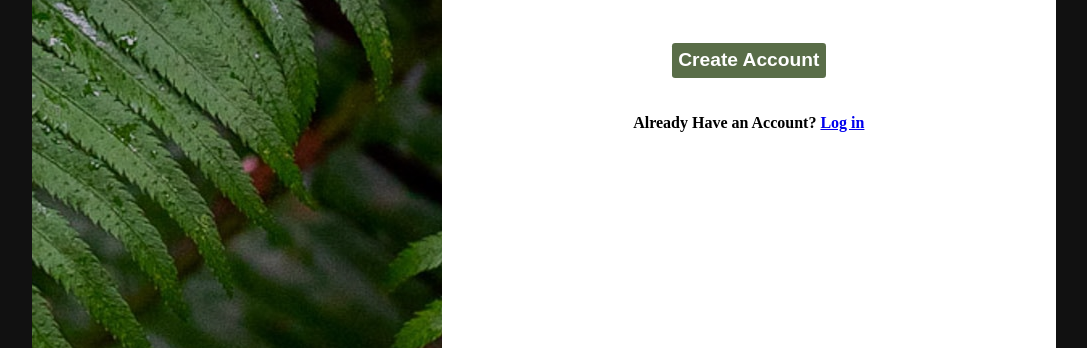
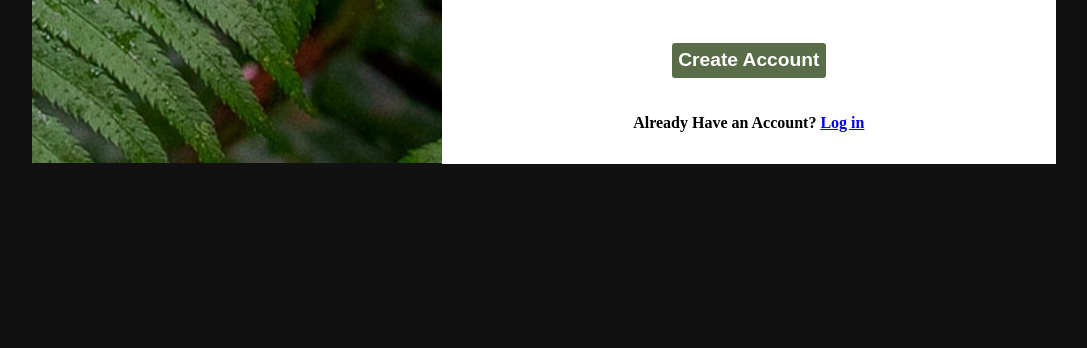
Before and after one commit to Roh1512/Sign-up-form-Odin, a plain HTML site: page index.html in a window 1280 px wide. Shown: the part 452-800 px from the top of the page, without its empty margins (96-1183 px from the left). Drawn offline with Linux system fonts and the light colour scheme.

Commit message:
bug on height style fixed

```diff
--- a/main.css
+++ b/main.css
@@ -12,16 +12,18 @@ body {
   align-items: center;
   justify-content: center;
   background-color: #111;
+  height: 100%;
 }
 
 .hero {
   background: linear-gradient(0deg, rgba(0, 0, 0, 0.2), rgba(0, 0, 0, 0.3)),
     url("./Images/bg.jpg") no-repeat center center;
-  height: 100vh;
+  height: 615px;
   min-width: 40%;
   display: flex;
   align-items: center;
   justify-content: center;
+  align-self: flex-start;
 }
 
 .hero .logo {
@@ -45,7 +47,7 @@ body {
   font-weight: 900;
 }
 .container {
-  height: 100vh;
+  height: auto;
   background-color: #ffffff;
 }
 .mainText {
```
